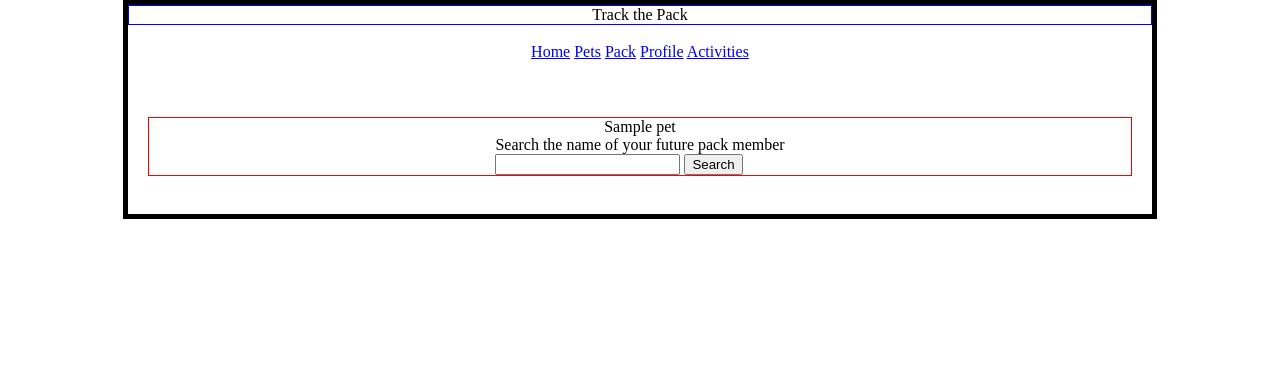
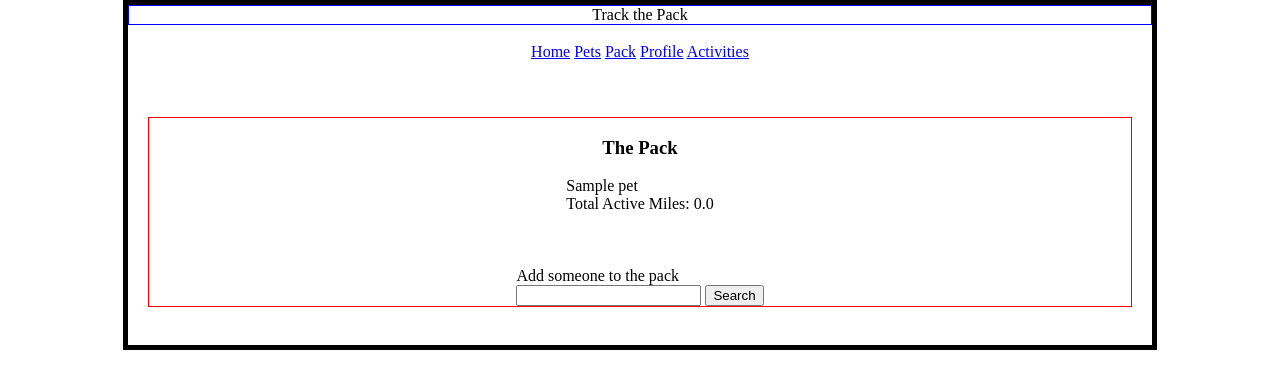
Before and after one commit to nnandersonn/devmountain_capstone, a Flask app: page /pack in a window 1280 px wide. Shown: the top 389 px of the page. Run offline with Flask 2, Linux system fonts and the light colour scheme; a user stored in the database is signed in; tables that the repository leaves empty hold one stand-in row (values such as "Sample post"); some libraries are stand-ins or nearby versions.

Commit message:
added pack list and total milage counts

```diff
--- a/server.py
+++ b/server.py
@@ -212,10 +212,9 @@ def display_activity(activity_id):
         dict = {"lat": point.latitude, "lng": point.longitude}
         path.append(dict)
     m_h = create_map(longitude, latitude, speed)
-    max_speed = round(max(speed)*2.236936, 2)
-    avg_speed = round((sum(speed)/len(speed))*2.236936, 2)
-    total_distance = round(sum(distance)/1609.344, 2)
-
+    max_speed = get_max_speed(activity_id)
+    avg_speed = get_avg_speed(activity_id)
+    total_distance = get_total_distance(activity_id)
 
     return render_template('display_activity.html', activity = activity, m_h = m_h, max_speed=max_speed, avg_speed=avg_speed, total_distance=total_distance, lng=longitude, lat=latitude)
 
@@ -223,11 +222,21 @@ def display_activity(activity_id):
 @app.route('/pack', methods=["GET", "POST"])
 def display_pack():
     form = PetSearchForm()
-    friends = set()
+    pack = set()
+    total_distances={}
     for pet in current_user.pets:
+        pack.add(pet)
+        total_distance = total_distance_for_pet(pet.pet_id)
+        total_distances[pet.pet_name] = total_distance
         existing_friends = Friend.query.filter_by(pet_id = pet.pet_id).all()
         for existing_friend in existing_friends:
-            friends.add(existing_friend.pet)
+            friend_id = existing_friend.friend_id
+            friend = Pet.query.filter_by(pet_id = friend_id).first()
+            pack.add(friend)
+            total_distance = total_distance_for_pet(friend_id)
+            total_distances.update({friend.pet_name: total_distance})
+
+    print(total_distances)
 
     if form.validate_on_submit():
         name_search = form.name_search.data
@@ -235,7 +244,7 @@ def display_pack():
 
         return render_template('pack_search.html', possible_matches=possible_matches)
 
-    return render_template('pack.html', form=form, friends=friends)
+    return render_template('pack.html', form=form, pack=pack, total_distances=total_distances)
 
 
 @app.route('/add_friend/<friend_id>', methods=["GET", "POST"])
@@ -244,7 +253,6 @@ def add_to_pack(friend_id):
         existing_friends = Friend.query.filter_by(pet_id = pet.pet_id).all()
         print("Existing friends:", existing_friends)
         if len(existing_friends) == 0:
-            print("No friends, but now we should be adding")
             friend = Friend(pet_id = pet.pet_id, friend_id = friend_id)
             reverse_friend = Friend(pet_id = friend_id, friend_id = pet.pet_id)
             db.session.add(friend)
@@ -253,16 +261,14 @@ def add_to_pack(friend_id):
             flash('Your pack has grown')
         for existing_friend in existing_friends:
             if existing_friend.friend_id == friend_id:
-                print('IF Statement')
                 flash("This pet is already in your pack!")
                 return render_template('homepage.html')
             else:
-                print("Else statement")
                 friend = Friend(pet_id = pet.pet_id, friend_id = friend_id)
                 reverse_friend = Friend(pet_id = friend_id, friend_id = pet.pet_id)
                 db.session.add(friend)
                 db.session.add(reverse_friend)
-                db.session.commmit()
+                db.session.commit()
                 flash('Your pack has grown')
 
         print(pet.pet_name)
@@ -308,8 +314,47 @@ class ActivityForm(FlaskForm):
     submit = SubmitField("Create Activity")
 
 class PetSearchForm(FlaskForm):
-    name_search = StringField("Search the name of your future pack member", [InputRequired("Enter the name of your furry friend")] )
+    name_search = StringField("Add someone to the pack", [InputRequired("Enter the name of your furry friend")] )
     search = SubmitField("Search")
+
+
+def get_total_distance(activity_id):
+    points = GPS_Point.query.filter_by(activity_id = activity_id).all()
+    distance = []
+    for point in points:
+        distance.append(point.distance)
+    total_distance = round(sum(distance)/1609.344, 2)
+    return total_distance
+
+def total_distance_for_pet(pet_id):
+    pet_activities = Pet_Activity.query.filter_by(pet_id=pet_id).all()
+    grand_total=0
+    activity_ids = [p_a.activity_id for p_a in pet_activities]
+    for activity_id in activity_ids:
+        activities = Activity.query.filter_by(activity_id=activity_id).all()
+        for activity in activities:
+            grand_total += get_total_distance(activity.activity_id)
+
+    return round(grand_total, 2)
+
+def get_max_speed(activity_id):
+    points = GPS_Point.query.filter_by(activity_id = activity_id).all()
+    speed = []
+    for point in points:
+        speed.append(point.speed)
+    max_speed = round(max(speed)*2.236936, 2)
+    return max_speed
+
+def get_avg_speed(activity_id):
+    points = GPS_Point.query.filter_by(activity_id = activity_id).all()
+    speed = []
+    for point in points:
+        speed.append(point.speed)
+    avg_speed = round((sum(speed)/len(speed))*2.236936, 2)
+    return avg_speed
+
+
+
 
 
 if __name__ == "__main__":
--- a/templates/pack.html
+++ b/templates/pack.html
@@ -1,10 +1,13 @@
 {% extends 'base.html' %}
 
 {% block content %}
-
-{% for friend in friends %}
-    {{friend.pet_name}}
+<h3>The Pack</h3>
+{% for pet in pack %}
+    {{pet.pet_name}} <br>
+    Total Active Miles: {{total_distances[pet.pet_name]}}
+    <br> <br>
 {% endfor %}
+<br><br>
 
 <form action="/pack" method="POST" novalidate>
     {{form.csrf_token}}
```
